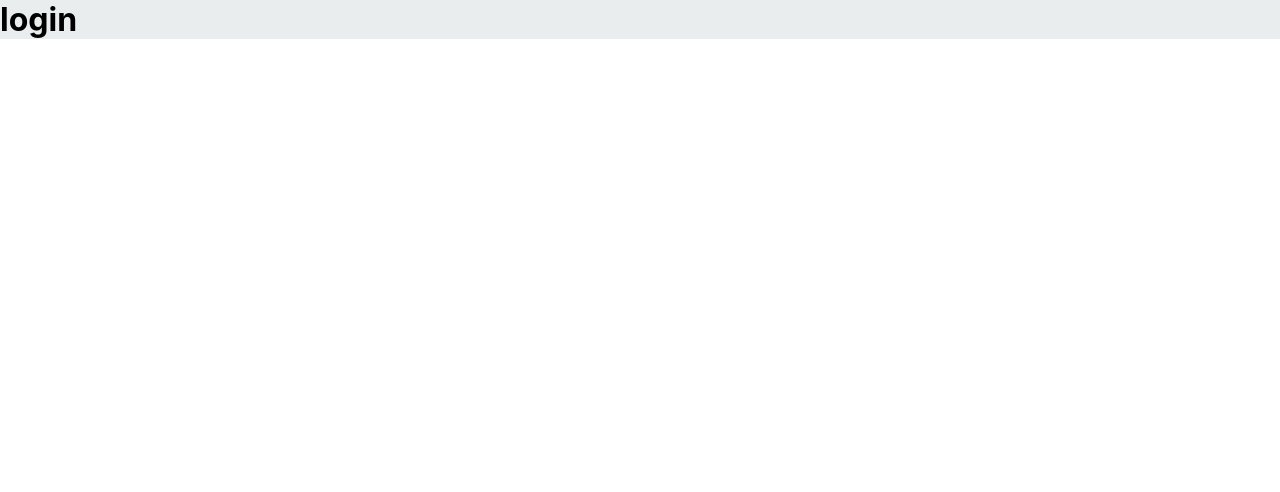
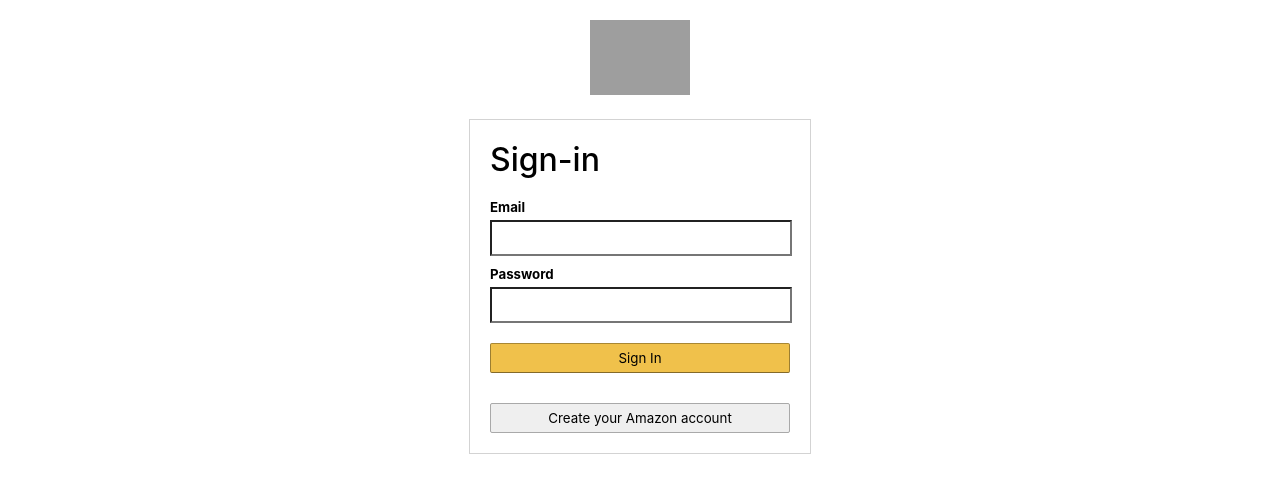
Before and after one commit to bvrsilva1/amazon-clone, a React (Create React App) app: page /login in a window 1280 px wide. Shown: the top 492 px of the page. Built offline with nearby package versions, Linux system fonts and the light colour scheme; no server answers; grey boxes are pictures that could not be loaded.

Commit message:
added login

```diff
--- a/src/App.js
+++ b/src/App.js
@@ -1,11 +1,36 @@
-import React from 'react'
+import React, { useEffect } from 'react'
 import './App.css'
-import { BrowserRouter as Router, Switch, Route } from 'react-router-dom'
+import {
+  BrowserRouter as Router,
+  Switch,
+  Route,
+  useHistory,
+} from 'react-router-dom'
 import Navbar from './components/Navbar'
 import Home from './components/Home'
 import Checkout from './components/Checkout'
+import Login from './components/Login'
+import { useStateValue } from './state/StateProvider'
+import { auth } from './firebase/firebase'
 
 function App() {
+  const [{ user }, dispatch] = useStateValue()
+  const history = useHistory()
+
+  useEffect(() => {
+    const unsubscribe = auth.onAuthStateChanged((authUser) => {
+      console.log(authUser)
+      if (authUser) dispatch({ type: 'SET_USER', user: authUser })
+      else {
+        dispatch({ type: 'SET_USER', user: null })
+        history.push('/login')
+      }
+    })
+    return () => {
+      unsubscribe()
+    }
+    // eslint-disable-next-line react-hooks/exhaustive-deps
+  }, [])
   return (
     <Router>
       <div className='app'>
@@ -15,7 +40,7 @@
             <Checkout />
           </Route>
           <Route path='/login'>
-            <h1>login</h1>
+            <Login />
           </Route>
           <Route path='/'>
             <Navbar />
--- /dev/null
+++ b/src/components/Login.css
@@ -0,0 +1,50 @@
+.login {
+  background-color: white;
+  height: 100vh;
+  display: flex;
+  flex-direction: column;
+  align-items: center;
+}
+.loginContainer {
+  width: 300px;
+  display: flex;
+  flex-direction: column;
+  padding: 20px;
+  border: 1px solid lightgray;
+}
+.loginContainer > h1 {
+  font-weight: 500;
+  margin-bottom: 20px;
+}
+.loginContainer > form > h5 {
+  margin-bottom: 5px;
+}
+.loginContainer > form > input {
+  height: 30px;
+  margin-bottom: 10px;
+  background-color: white;
+  width: 98%;
+}
+.signinButton {
+  background-color: #f0c14b;
+  border: 1px solid;
+  border-color: #a88734 #9c7e31 #846a29;
+  border-radius: 2px;
+  width: 100%;
+  height: 30px;
+  margin-top: 10px;
+}
+.createAccountButton {
+  border-radius: 2px;
+  border: 1px solid;
+  width: 100%;
+  height: 30px;
+  margin-top: 30px;
+  border-color: darkgray;
+}
+.loginLogo {
+  width: 100px;
+  margin-top: 20px;
+  margin-bottom: 20px;
+  object-fit: contain;
+}
--- /dev/null
+++ b/src/components/Login.js
@@ -0,0 +1,63 @@
+import React, { useState } from 'react'
+import './Login.css'
+import { Link, useHistory } from 'react-router-dom'
+import { auth } from '../firebase/firebase'
+
+const Login = () => {
+  const history = useHistory()
+  const [email, setEmail] = useState('')
+  const [password, setPassword] = useState('')
+
+  const login = (event) => {
+    event.preventDefault() //get the event because I dont want the page to refresh
+    auth
+      .signInWithEmailAndPassword(email, password)
+      .then((auth) => history.push('/'))
+      .catch((error) => alert(error.message))
+  }
+
+  const register = (event) => {
+    event.preventDefault()
+    auth
+      .createUserWithEmailAndPassword(email, password)
+      .then((auth) => history.push('/'))
+      .catch((error) => alert(error.message))
+  }
+
+  return (
+    <div className='login'>
+      <Link to='/'>
+        <img
+          className='loginLogo'
+          src='https://upload.wikimedia.org/wikipedia/commons/thumb/a/a9/Amazon_logo.svg/1024px-Amazon_logo.svg.png'
+          alt=''
+        />
+      </Link>
+      <div className='loginContainer'>
+        <h1>Sign-in</h1>
+        <form>
+          <h5>Email</h5>
+          <input
+            value={email}
+            onChange={(event) => setEmail(event.target.value)}
+            type='email'
+          />
+          <h5>Password</h5>
+          <input
+            value={password}
+            onChange={(event) => setPassword(event.target.value)}
+            type='password'
+          />
+          <button onClick={login} className='signinButton'>
+            Sign In
+          </button>
+        </form>
+        <button onClick={register} className='createAccountButton'>
+          Create your Amazon account
+        </button>
+      </div>
+    </div>
+  )
+}
+
+export default Login
--- a/src/components/Navbar.js
+++ b/src/components/Navbar.js
@@ -4,10 +4,15 @@
 import ShoppingBasketIcon from '@material-ui/icons/ShoppingBasket'
 import './Navbar.css'
 import { useStateValue } from '../state/StateProvider'
+import { auth } from '../firebase/firebase'
 
 const Navbar = () => {
-  //const [state, dispatch] = useStateValue() //have to use state.basket
-  const [{ basket }, dispatch] = useStateValue() //destruct and get the basket right away
+  const [{ basket, user }, dispatch] = useStateValue() //destruct and get the basket right away
+
+  const login = () => {
+    if (user) auth.signOut()
+  }
+
   return (
     <nav className='header'>
       {/*Link doesnt refresh the page*/}
@@ -24,10 +29,14 @@
       </div>
 
       <div className='headerLinks'>
-        <Link to='/' className='headerLink'>
-          <div className='headerOption'>
-            <span className='headerOptionTop'>Hello Bruno</span>
-            <span className='headerOptionBottom'>Sign In</span>
+        <Link to={!user && '/login'} className='headerLink'>
+          <div onClick={login} className='headerOption'>
+            <span className='headerOptionTop'>
+              {user ? `Hello ${user?.email}` : 'Hi!'}
+            </span>
+            <span className='headerOptionBottom'>
+              {user ? 'Sign Out' : 'Sign In'}
+            </span>
           </div>
         </Link>
 
--- /dev/null
+++ b/src/firebase/firebase.js
@@ -0,0 +1,15 @@
+import firebase from 'firebase'
+import 'firebase/auth'
+
+const firebaseApp = firebase.initializeApp({
+  apiKey: 'AIzaSyBj-FH4aFHdvsrSb91tWyypaKQrsN9gpMs',
+  authDomain: 'clone-c76e9.firebaseapp.com',
+  databaseURL: 'https://clone-c76e9.firebaseio.com',
+  projectId: 'clone-c76e9',
+  storageBucket: 'clone-c76e9.appspot.com',
+  messagingSenderId: '270866213420',
+  appId: '1:270866213420:web:16181a24d0f4f20d173f89',
+  measurementId: 'G-GFR2PXCVT8',
+})
+
+export const auth = firebase.auth()
--- a/src/state/reducer.js
+++ b/src/state/reducer.js
@@ -1,13 +1,13 @@
 export const initialState = {
   basket: [
-    {
-      id: '68',
-      title: 'Eric Clapton The Autobiography',
-      image:
-        'https://images-na.ssl-images-amazon.com/images/I/51YZ20s6mdL._SX365_BO1,204,203,200_.jpg',
-      price: 21.64,
-      rating: 5,
-    },
+    // {
+    //   id: '68',
+    //   title: 'Eric Clapton The Autobiography',
+    //   image:
+    //     'https://images-na.ssl-images-amazon.com/images/I/51YZ20s6mdL._SX365_BO1,204,203,200_.jpg',
+    //   price: 21.64,
+    //   rating: 5,
+    // },
   ],
   user: null,
 }
@@ -17,6 +17,8 @@
 
 const reducer = (state, action) => {
   switch (action.type) {
+    case 'SET_USER':
+      return { ...state, user: action.user }
     case 'ADD_TO_BASKET':
       return {
         ...state,
```
